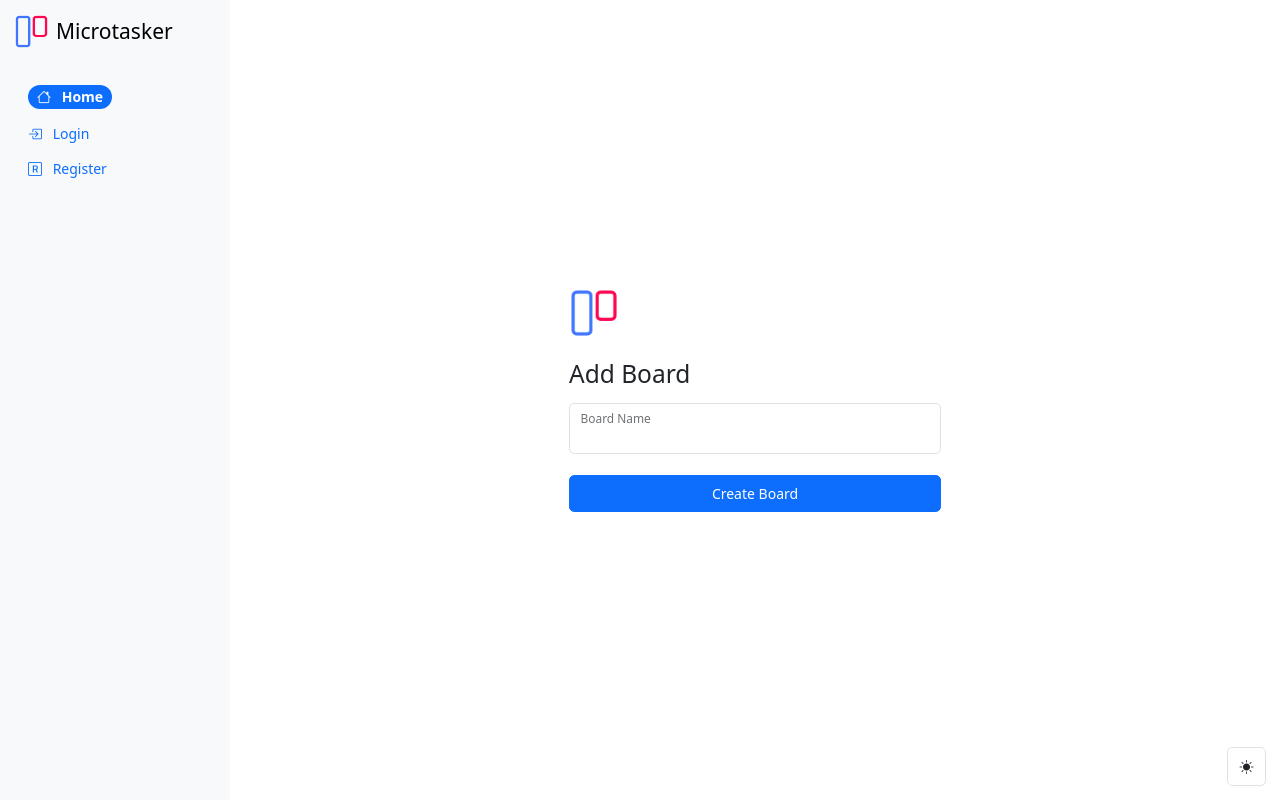
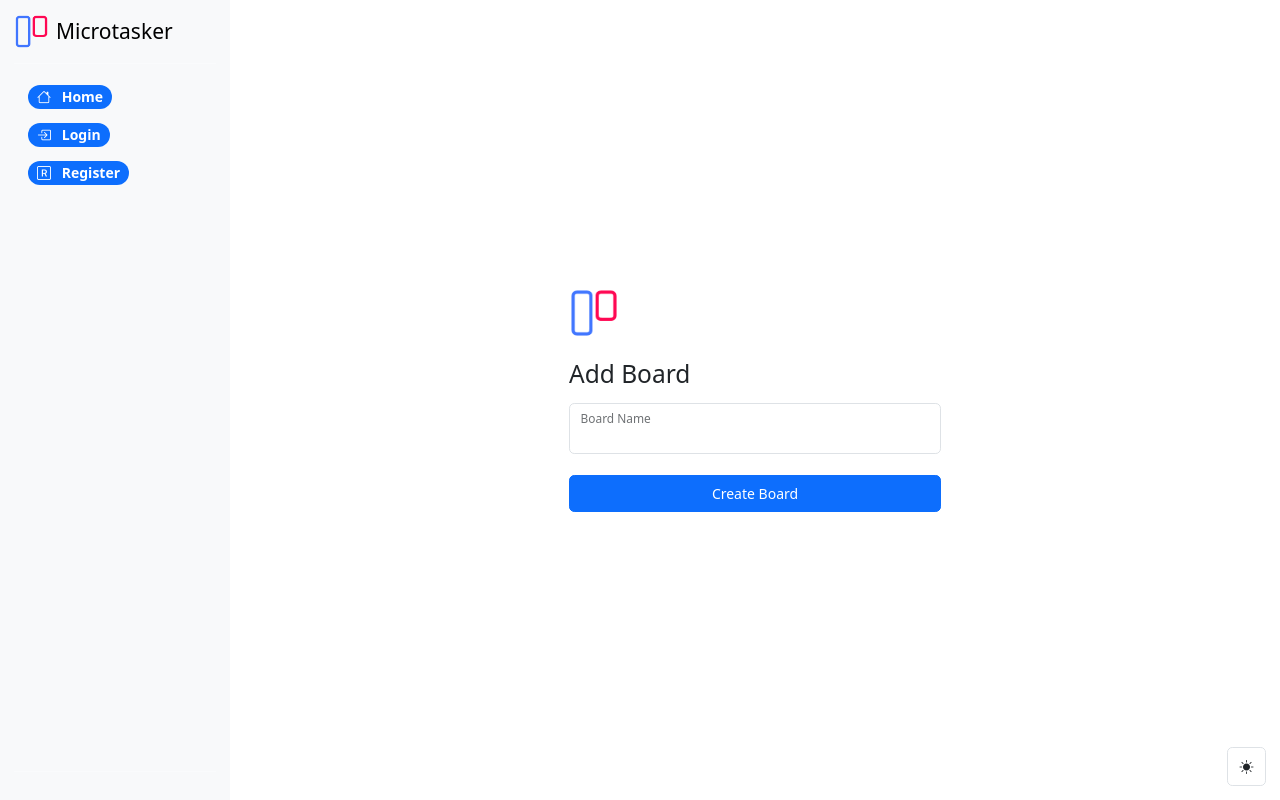
Before and after one commit to TFSM00/Microtasker, a Flask app: page /createboard in a window 1280 px wide. Run offline with Flask 3, Linux system fonts and the light colour scheme; some libraries are stand-ins or nearby versions.

Commit message:
Added rounded-pill border to sidebar links w/o authentication

```diff
--- a/templates/base.html
+++ b/templates/base.html
@@ -65,7 +65,7 @@ Every Sidebar Link Icon must have "me-2" in the class
             <span class="fs-6 badge rounded-pill bg-primary">
             <i class="bi bi-house me-2"></i>
             Boards
-          </span>
+            </span>
           </a>
 
           <div class="collapse" id="dashboard-collapse" style="">
@@ -89,14 +89,18 @@ Every Sidebar Link Icon must have "me-2" in the class
       {% else %}
       <li class="nav-item">
         <a href="{{ url_for('login') }}" class="nav-link" aria-current="page">
-          <i class="bi bi-box-arrow-in-right me-2"></i>
-          Login
+          <span class="fs-6 badge rounded-pill bg-primary">
+            <i class="bi bi-box-arrow-in-right me-2"></i>
+            Login
+          </span>
         </a>
       </li>
       <li class="nav-item">
         <a href="{{ url_for('register') }}" class="nav-link" aria-current="page">
-          <i class="bi bi-r-square me-2"></i>
-          Register
+          <span class="fs-6 badge rounded-pill bg-primary">
+            <i class="bi bi-r-square me-2"></i>
+            Register
+          </span>
         </a>
       </li>
       {% endif %}
```
